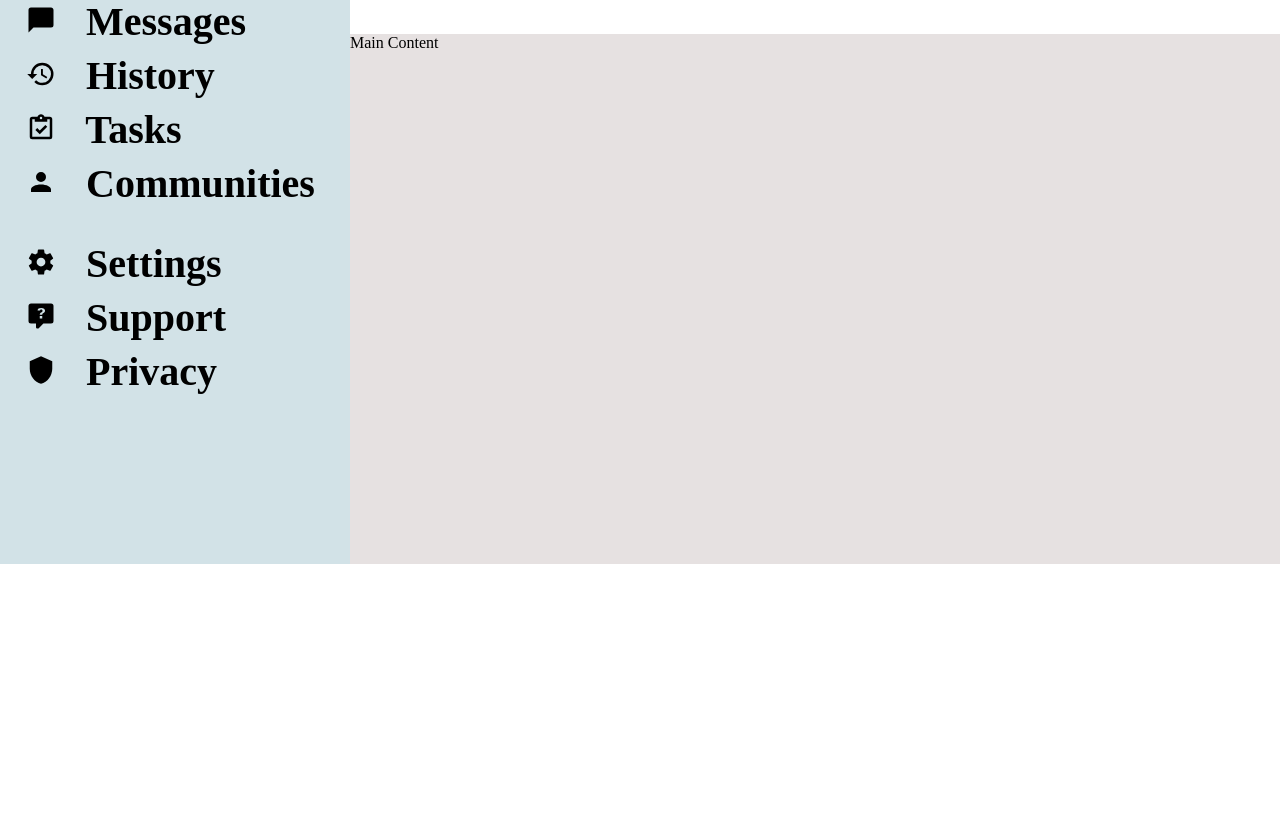
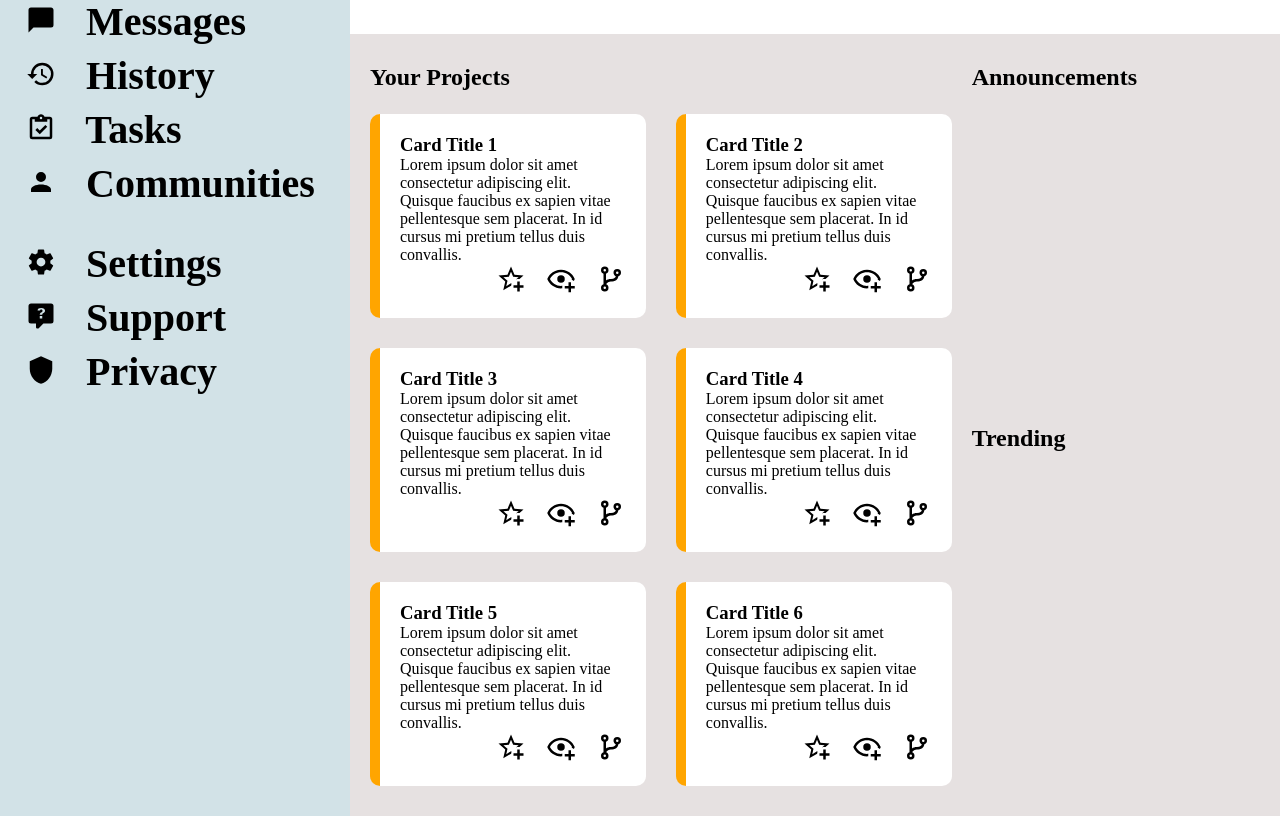
Before and after one commit to HanXD345/admin-dashboard, a plain HTML site: page index.html in a window 1280 px wide. Shown: the part 236-1052 px from the top of the page. Before the commit the page ends 800 px from the top, so only its background shows below. Drawn offline with Linux system fonts and the light colour scheme.

Commit message:
Complete cards design and icons

```diff
--- a/index.html
+++ b/index.html
@@ -54,7 +54,71 @@
 				</div>
 			</nav>
 			<main>
-				Main Content
+				<div class="projects">
+					<h2>Your Projects</h2>
+					<article>
+						<div class="card">
+							<h3>Card Title 1</h3>
+							<p>Lorem ipsum dolor sit amet consectetur adipiscing elit. Quisque faucibus ex sapien vitae pellentesque sem placerat. In id cursus mi pretium tellus duis convallis.</p>
+							<div class="icons">
+								<span><img src="icons/star-plus-outline.svg" alt="Favourites Icon"></span>
+								<span><img src="icons/eye-plus-outline.svg" alt="View Icon"></span>
+								<span><img src="icons/source-branch.svg" alt="Card Settings Icon"></span>
+							</div>
+						</div>
+						<div class="card">
+							<h3>Card Title 2</h3>
+							<p>Lorem ipsum dolor sit amet consectetur adipiscing elit. Quisque faucibus ex sapien vitae pellentesque sem placerat. In id cursus mi pretium tellus duis convallis.</p>
+							<div class="icons">
+								<span><img src="icons/star-plus-outline.svg" alt="Favourites Icon"></span>
+								<span><img src="icons/eye-plus-outline.svg" alt="View Icon"></span>
+								<span><img src="icons/source-branch.svg" alt="Card Settings Icon"></span>
+							</div>
+						</div>
+						<div class="card">
+							<h3>Card Title 3</h3>
+							<p>Lorem ipsum dolor sit amet consectetur adipiscing elit. Quisque faucibus ex sapien vitae pellentesque sem placerat. In id cursus mi pretium tellus duis convallis.</p>
+							<div class="icons">
+								<span><img src="icons/star-plus-outline.svg" alt="Favourites Icon"></span>
+								<span><img src="icons/eye-plus-outline.svg" alt="View Icon"></span>
+								<span><img src="icons/source-branch.svg" alt="Card Settings Icon"></span>
+							</div>
+						</div>
+						<div class="card">
+							<h3>Card Title 4</h3>
+							<p>Lorem ipsum dolor sit amet consectetur adipiscing elit. Quisque faucibus ex sapien vitae pellentesque sem placerat. In id cursus mi pretium tellus duis convallis.</p>
+							<div class="icons">
+								<span><img src="icons/star-plus-outline.svg" alt="Favourites Icon"></span>
+								<span><img src="icons/eye-plus-outline.svg" alt="View Icon"></span>
+								<span><img src="icons/source-branch.svg" alt="Card Settings Icon"></span>
+							</div>
+						</div>
+						<div class="card">
+							<h3>Card Title 5</h3>
+							<p>Lorem ipsum dolor sit amet consectetur adipiscing elit. Quisque faucibus ex sapien vitae pellentesque sem placerat. In id cursus mi pretium tellus duis convallis.</p>
+							<div class="icons">
+								<span><img src="icons/star-plus-outline.svg" alt="Favourites Icon"></span>
+								<span><img src="icons/eye-plus-outline.svg" alt="View Icon"></span>
+								<span><img src="icons/source-branch.svg" alt="Card Settings Icon"></span>
+							</div>
+						</div>
+						<div class="card">
+							<h3>Card Title 6</h3>
+							<p>Lorem ipsum dolor sit amet consectetur adipiscing elit. Quisque faucibus ex sapien vitae pellentesque sem placerat. In id cursus mi pretium tellus duis convallis.</p>
+							<div class="icons">
+								<span><img src="icons/star-plus-outline.svg" alt="Favourites Icon"></span>
+								<span><img src="icons/eye-plus-outline.svg" alt="View Icon"></span>
+								<span><img src="icons/source-branch.svg" alt="Card Settings Icon"></span>
+							</div>
+						</div>
+					</article>
+				</div>
+				<div class="announcements">
+					<h2>Announcements</h2>
+				</div>
+				<div class="trending">
+					<h2>Trending</h2>
+				</div>
 			</main>
 	</body>
 </html>
--- a/styles.css
+++ b/styles.css
@@ -142,4 +142,49 @@ nav h2:hover {
 /* Main (content) styles */
 main {
     background-color: rgb(230, 225, 225);
+    display: grid;
+    grid-template: 1fr 1fr / 2fr 1fr;
+    padding: 30px 20px;
 }
+
+.projects {
+    grid-row: 1 / 3;
+    display: grid;
+    grid-template-rows: 50px 1fr;
+    margin-right: 20px;
+}
+
+article {
+    display: grid;
+    grid-template-columns: repeat(2, minmax(200px, 1fr));
+    grid-template-rows: repeat(3, 1fr);
+    gap: 30px;
+}
+
+.card {
+    background-color: white;
+    border-left: 10px solid orange;
+    border-radius: 10px;
+    padding: 20px;
+    display: grid;
+}
+
+.card .icons {
+    align-self: end;
+    justify-self: end;
+    display: grid;
+    grid-template-columns: 30px 30px 30px;
+    gap: 20px;
+}
+
+.card .icons img {
+    padding: 0;
+    transition: 0.4s;
+    border-radius: 5px;
+}
+
+.card .icons img:hover {
+    background-color: lightgray;
+    transition: 0.4s;
+    cursor: pointer;
+}
```
Also changed, not shown: icons/eye-plus-outline.svg (added), icons/source-branch.svg (added), icons/star-plus-outline.svg (added).
